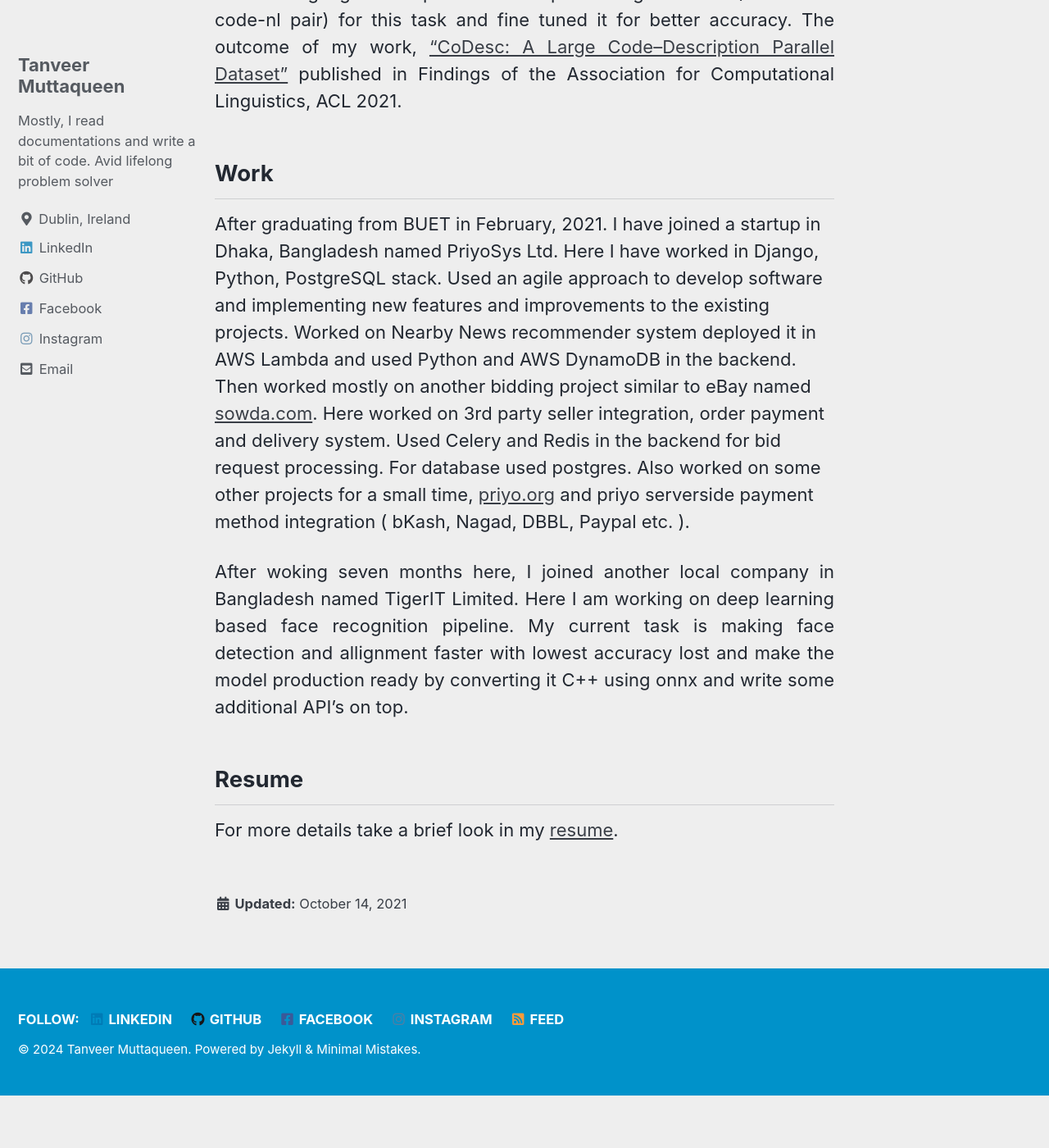
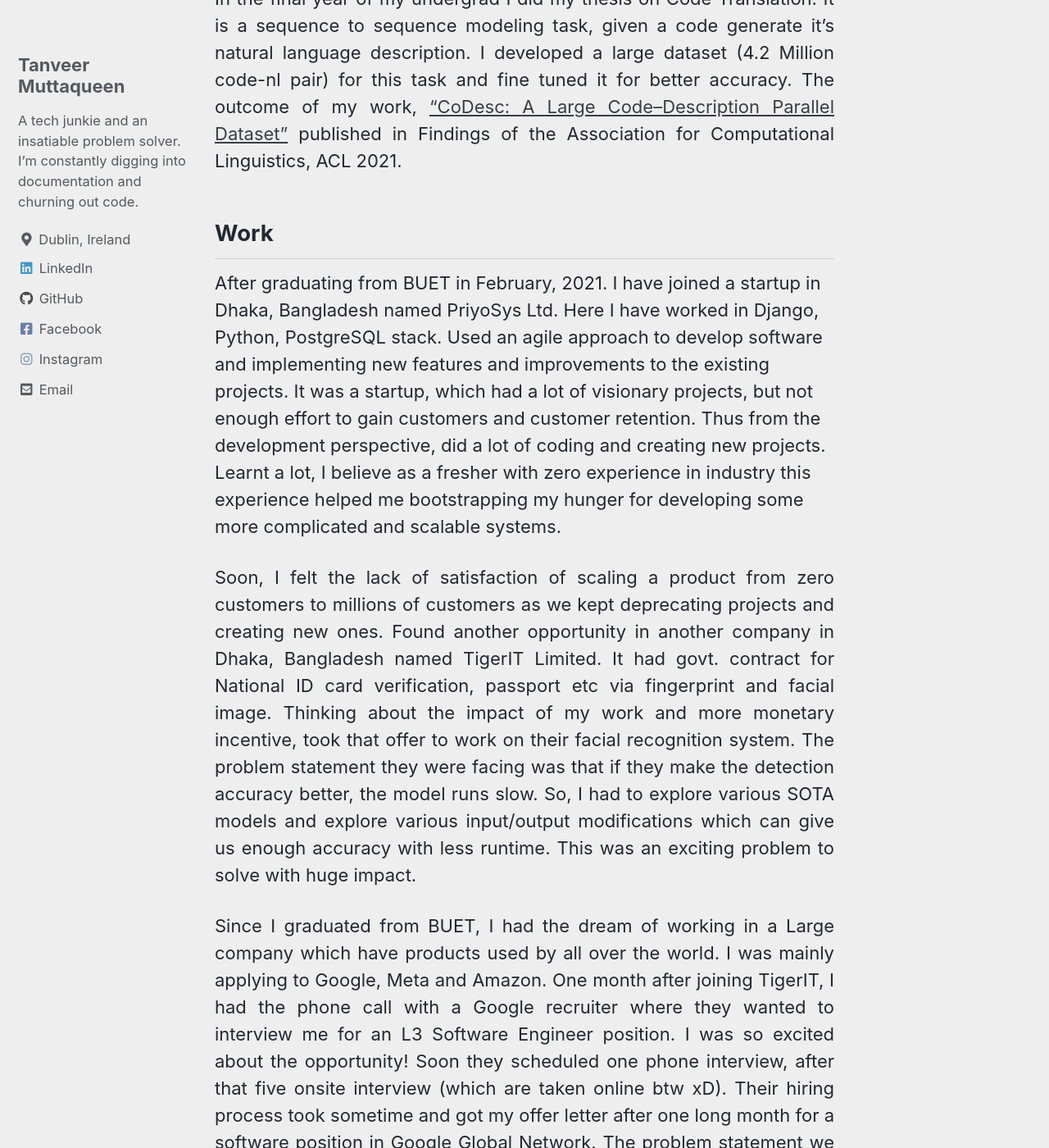
Before and after one commit to tmuttaqueen/tmuttaqueen.github.io, a Jekyll site: the page built from _pages/about-me.md, in a window 1280 px wide and 1400 px high, scrolled down 727 px. Shown: the whole window at 82% size. Built offline with Jekyll 4.4.1, drawn with Linux system fonts in a browser that asks for light colours; cached includes are drawn as plain includes; before the commit the page ends 2063 px from its top, so only the background shows below that; some of the changed text lies outside the part shown.

Commit message:
add resurrection post and fix about me

```diff
--- a/_config.yml
+++ b/_config.yml
@@ -106,7 +106,7 @@
 author:
   name             : "Tanveer Muttaqueen"
   avatar           : # path of avatar image, e.g. "/assets/images/bio-photo.jpg"
-  bio              : "Mostly, I read documentations and write a bit of code. Avid lifelong problem solver"
+  bio              : "A tech junkie and an insatiable problem solver. I'm constantly digging into documentation and churning out code."
   location         : "Dublin, Ireland"
   email            : "tanveer.mutta@gmail.com"
   links:
--- a/_pages/about-me.md
+++ b/_pages/about-me.md
@@ -2,33 +2,33 @@
 permalink: /about/
 title: "About Me"
 excerpt: "I am a software engineer. Did competitive programming in undergraduate."
-last_modified_at: 2021-10-14T10:00:00+06:00
+last_modified_at: 2024-01-24T10:00:00+06:00
 toc: true
 ---
 
 ## Undergraduate
-I have completed my B.Sc. in Computer Science and Engineering from Bangladesh University of Engineering and Technology
-(BUET). In my undergraduate year I have been involved in programming contests. Solved more than 2000 data structure and
-algorithm based problems in various online judges. Mostly I used C++ for contests. My team (BUET_Bloodhound) had the
-honor to participate in ICPC World Final, 2019 in Porto, Portugal.
+I started my B.Sc. from Computer Science and Engineering from Bangladesh University of Engineering and Technology (BUET) in February, 2016, graduated in February, 2021. This was a very transitioning time for me, met a lot of smart people. If I had to say which time of my life I enjoyed most and was growing rapidly, I must say my university life. We were hit by covid in 2020, then classes were closed for almost months. Then rest of my undergrad was basically online class. I wish we weren't hit by covid :')
+
+
+In my undergraduate year I have been deeply involved in programming contests. My team (BUET_Bloodhound) had the honor to participate in ICPC World Final, 2019 in Porto, Portugal.
 {: style="text-align: justify;"}
-## Thesis
-In the final year of my undergrad I did my thesis on Code Translation. It is a sequence to sequence modeling task,
-given a code generate it's natural language description. I developed a large dataset (4.2 Million code-nl pair) for this
-task and fine tuned it for better accuracy. The outcome of my work,
-["CoDesc: A Large Code–Description Parallel Dataset"]({{ site.url }}{{ site.baseurl }}/assets/files/CoDesc.pdf)
-published in Findings of the Association for Computational Linguistics, ACL 2021.
+
+
+In the final year of my undergrad I did my thesis on Code Translation. It is a sequence to sequence modeling task, given a code generate it's natural language description. I developed a large dataset (4.2 Million code-nl pair) for this task and fine tuned it for better accuracy. The outcome of my work,
+["CoDesc: A Large Code–Description Parallel Dataset"]({{ site.url }}{{ site.baseurl }}/assets/files/CoDesc.pdf) published in Findings of the Association for Computational Linguistics, ACL 2021.
 {: style="text-align: justify;"}
 
 ## Work
-After graduating from BUET in February, 2021. I have joined a startup in Dhaka, Bangladesh named PriyoSys Ltd. Here I have
-worked in Django, Python, PostgreSQL stack. Used an agile approach to develop software and implementing
-new features and improvements to the existing projects. Worked on Nearby News recommender system deployed it in AWS Lambda and used
-Python and AWS DynamoDB in the backend. Then worked mostly on another bidding project similar to eBay named [sowda.com](https://sowda.com). Here worked on 3rd party seller integration, order payment and delivery system. Used Celery and Redis in the backend for bid request processing. For database used postgres. Also worked on some other projects for a small time, [priyo.org](https://priyo.org/) and priyo serverside payment method integration ( bKash, Nagad, DBBL, Paypal etc. ).
+After graduating from BUET in February, 2021. I have joined a startup in Dhaka, Bangladesh named PriyoSys Ltd. Here I have worked in Django, Python, PostgreSQL stack. Used an agile approach to develop software and implementing new features and improvements to the existing projects. It was a startup, which had a lot of visionary projects, but not enough effort to gain customers and customer retention. Thus from the development perspective, did a lot of coding and creating new projects. Learnt a lot, I believe as a fresher with zero experience in industry this experience helped me bootstrapping my hunger for developing some more complicated and scalable systems.
 
 
-After woking seven months here, I joined another local company in Bangladesh named TigerIT Limited. Here I am working on deep learning based face recognition pipeline. My current task is making face detection and allignment faster with lowest accuracy lost and make the model production ready by converting it C++ using onnx and write some additional API's on top.
+Soon, I felt the lack of satisfaction of scaling a product from zero customers to millions of customers as we kept deprecating projects and creating new ones. Found another opportunity in another company in Dhaka, Bangladesh named TigerIT Limited. It had govt. contract for National ID card verification, passport etc via fingerprint and facial image. Thinking about the impact of my work and more monetary incentive, took that offer to work on their facial recognition system. The problem statement they were facing was that if they make the detection accuracy better, the model runs slow. So, I had to explore various SOTA models and explore various input/output modifications which can give us enough accuracy with less runtime. This was an exciting problem to solve with huge impact.
 {: style="text-align: justify;"}
+
+
+Since I graduated from BUET, I had the dream of working in a Large company which have products used by all over the world. I was mainly applying to Google, Meta and Amazon. One month after joining TigerIT, I had the phone call with a Google recruiter where they wanted to interview me for an L3 Software Engineer position. I was so excited about the opportunity! Soon they scheduled one phone interview, after that five onsite interview (which are taken online btw xD). Their hiring process took sometime and got my offer letter after one long month for a software position in Google Global Network. The problem statement we are trying to solve here is very interesting, how can we build the infrstracture so that operation can repair any network fault fast enough and maintain SLO, and when can we automate the whole repair process without human involvement. I am working in the alerting pipeline (getting the telemetry data and creating alerts in case of network fault), some part of the repair orchestration and vendor engagement.
+{: style="text-align: justify;"}
+
 ## Resume
-For more details take a brief look in my [resume]({{ site.url }}{{ site.baseurl }}/assets/files/Tanveer Muttaqueen Resume.pdf).
+For more details take a brief look in my [resume]({{ site.url }}{{ site.baseurl }}/assets/files/Tanveer_Muttaqueen_Resume.pdf).
 {: style="text-align: justify;"}
--- a/_sass/minimal-mistakes/vendor/magnific-popup/_settings.scss
+++ b/_sass/minimal-mistakes/vendor/magnific-popup/_settings.scss
@@ -29,7 +29,7 @@
 $mfp-iframe-padding-top:              40px;                       // Iframe padding top
 $mfp-iframe-background:               #000;                       // Background color of iframes
 $mfp-iframe-max-width:                900px;                      // Maximum width of iframes
-$mfp-iframe-ratio:                    9 / 16;                       // Ratio of iframe (9/16 = widescreen, 3/4 = standard, etc.)
+$mfp-iframe-ratio:                    9 / 16 ;                       // Ratio of iframe (9/16 = widescreen, 3/4 = standard, etc.)
 
 // Image-type options
 $mfp-include-image-type:              true;                       // Enable Image-type popups
```
Also changed, not shown: _posts/2024-01-25-Resurrection.md (added, +27 -0 lines), 6 other files.
